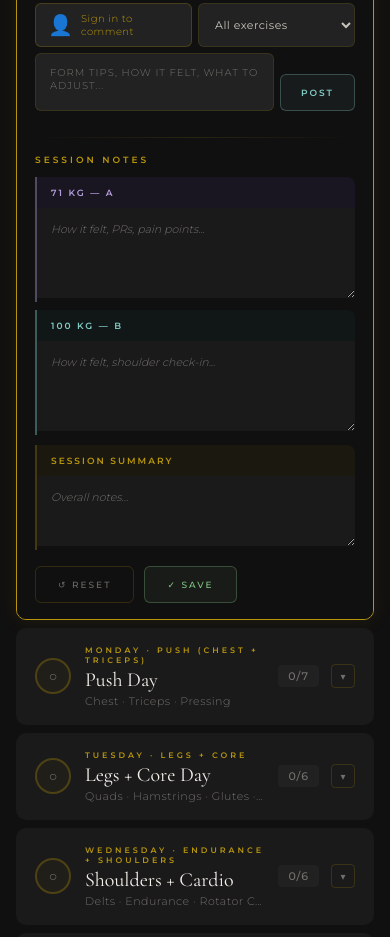
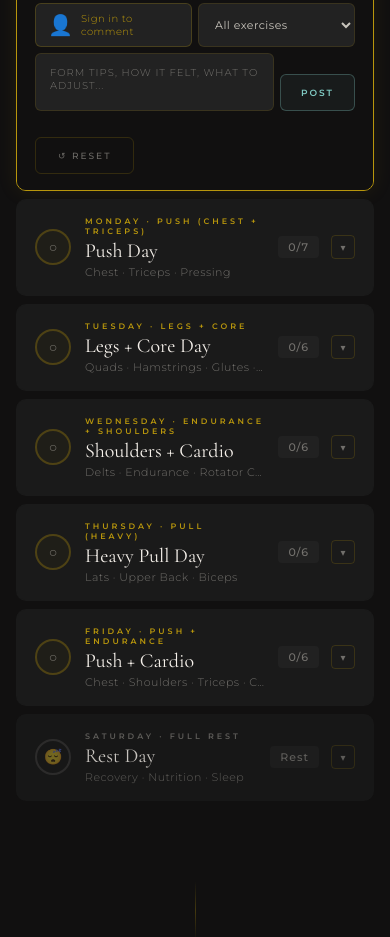
Before and after one commit to Kija-Maharjan/gym-bro, a website: page index.html in a window 390 px wide. Shown: the part 2627-3564 px from the top of the page. Drawn offline with nearby package versions, Linux system fonts and the light colour scheme.

Commit message:
removed notes ui, added reg toast

```diff
--- a/css/index.css
+++ b/css/index.css
@@ -498,33 +498,10 @@
 }
 .btn-comment:hover { background: rgba(128,203,196,0.15); }
 
-/* ── NOTES ── */
-.notes-sec { padding: 0 22px 20px; }
-.ns-divider { height: 1px; background: linear-gradient(to right, transparent, rgba(184,150,12,0.15), transparent); margin-bottom: 16px; }
-.ns-title { font-size: 9px; letter-spacing: 3px; text-transform: uppercase; color: var(--gold); margin-bottom: 12px; font-weight: 600; }
-.notes-duo { display: grid; grid-template-columns: 1fr; gap: 8px; }
-@media (min-width: 480px) { .notes-duo { grid-template-columns: 1fr 1fr; gap: 10px; } }
-.nb { border-left: 2px solid; overflow: hidden; border-radius: 0 8px 8px 0; }
-.nb.a { border-color: rgba(179,157,219,0.4); }
-.nb.b { border-color: rgba(128,203,196,0.4); }
-.nb-hd { padding: 10px 14px; font-size: 9px; font-weight: 600; letter-spacing: 2px; text-transform: uppercase; }
-.nb.a .nb-hd { background: var(--a-bg); color: var(--a-col); }
-.nb.b .nb-hd { background: var(--b-bg); color: var(--b-col); }
-.nb-ta { width: 100%; min-height: 90px; background: var(--dark2); border: none; outline: none; color: var(--text); font-family: 'Montserrat', sans-serif; font-size: 13px; line-height: 1.7; padding: 12px 14px; resize: vertical; font-weight: 300; }
-.nb-ta::placeholder { color: var(--text-dim); font-style: italic; font-size: 11px; }
-.ss-box { margin-top: 10px; border-left: 2px solid rgba(184,150,12,0.3); overflow: hidden; border-radius: 0 8px 8px 0; }
-.ss-hd { padding: 10px 14px; background: rgba(184,150,12,0.06); font-size: 9px; font-weight: 600; letter-spacing: 2px; text-transform: uppercase; color: var(--gold); }
-.ss-ta { width: 100%; min-height: 70px; background: var(--dark2); border: none; outline: none; color: var(--text); font-family: 'Montserrat', sans-serif; font-size: 13px; line-height: 1.7; padding: 12px 14px; resize: vertical; font-weight: 300; }
-.ss-ta::placeholder { color: var(--text-dim); font-style: italic; font-size: 11px; }
-
 .day-actions { display: flex; gap: 10px; padding: 0 22px 20px; flex-wrap: wrap; align-items: center; }
 .btn-act { padding: 12px 22px; font-family: 'Montserrat', sans-serif; font-size: 9px; letter-spacing: 2px; text-transform: uppercase; cursor: pointer; transition: all 0.3s; touch-action: manipulation; font-weight: 500; border-radius: 6px; }
 .btn-reset { border: 1px solid rgba(184,150,12,0.2); background: transparent; color: var(--text-dim); }
 .btn-reset:hover { border-color: var(--gold); color: var(--gold); background: rgba(184,150,12,0.06); }
-.btn-save { border: 1px solid rgba(129,199,132,0.3); background: rgba(129,199,132,0.06); color: var(--done); }
-.btn-save:hover { background: rgba(129,199,132,0.15); }
-.saved-msg { font-size: 10px; color: var(--done); letter-spacing: 2px; text-transform: uppercase; display: none; align-items: center; gap: 6px; font-weight: 500; }
-.saved-msg.show { display: flex; }
 
 /* ── DIVIDER ── */
 .divider-wrap { padding: 48px 48px 0; }
@@ -564,7 +541,6 @@
   .wu-body { padding: 0 14px 12px; }
   .day-tip { margin: 6px 18px 12px; }
   .comments-sec { padding: 0 18px 10px; }
-  .notes-sec { padding: 0 18px 16px; }
   .day-actions { padding: 0 18px 16px; }
   .rest-body { padding: 16px 18px 20px; }
   .sec-title { font-size: 24px; }
--- a/js/index.js
+++ b/js/index.js
@@ -113,7 +113,6 @@ function renderRestCard(d) {
 
 function renderTrainingCard(d) {
   const checks  = getLocalCb(currentWeek, d.id, d.exercises.length);
-  const notes   = getLocalNotes(currentWeek, d.id);
   const comments = getLocalComments(currentWeek, d.id);
   const done     = checks.filter(Boolean).length;
   const n        = d.exercises.length;
@@ -185,24 +184,8 @@ function renderTrainingCard(d) {
           <button class="btn-comment" onclick="addComment('${d.id}')">Post</button>
         </div>
       </div>
-      <div class="notes-sec">
-        <div class="ns-divider"></div>
-        <div class="ns-title">Session Notes</div>
-        <div class="notes-duo">
-          <div class="nb a"><div class="nb-hd">71 kg — A</div>
-            <textarea class="nb-ta" id="noteA_${d.id}" placeholder="How it felt, PRs, pain points..." onchange="autoSaveNotes('${d.id}')">${esc(notes.noteA)}</textarea></div>
-          <div class="nb b"><div class="nb-hd">100 kg — B</div>
-            <textarea class="nb-ta" id="noteB_${d.id}" placeholder="How it felt, shoulder check-in..." onchange="autoSaveNotes('${d.id}')">${esc(notes.noteB)}</textarea></div>
-        </div>
-        <div class="ss-box">
-          <div class="ss-hd">Session Summary</div>
-          <textarea class="ss-ta" id="sum_${d.id}" placeholder="Overall notes..." onchange="autoSaveNotes('${d.id}')">${esc(notes.summary)}</textarea>
-        </div>
-      </div>
       <div class="day-actions">
         <button class="btn-act btn-reset" onclick="resetDay('${d.id}',${n})">↺ Reset</button>
-        <button class="btn-act btn-save"  onclick="manualSave('${d.id}')">✓ Save</button>
-        <div class="saved-msg" id="savedmsg_${d.id}">✓ Saved</div>
       </div>
     </div>
   </div>`;
@@ -425,17 +408,6 @@ function deleteComment(dayId, cmtId) {
   }
 }
 
-function autoSaveNotes(dayId) {
-  const a = document.getElementById('noteA_' + dayId)?.value || '';
-  const b = document.getElementById('noteB_' + dayId)?.value || '';
-  const s = document.getElementById('sum_'   + dayId)?.value || '';
-  saveLocalNotes(currentWeek, dayId, a, b, s);
-}
-function manualSave(dayId) {
-  autoSaveNotes(dayId);
-  const msg = document.getElementById('savedmsg_' + dayId);
-  if (msg) { msg.classList.add('show'); setTimeout(() => msg.classList.remove('show'), 2000); }
-}
 function resetDay(dayId, n) {
   if (!confirm('Reset checkboxes for this day? Notes + comments stay.')) return;
   saveLocalCb(currentWeek, dayId, Array(n).fill(false));
```
Also changed, not shown: js/profile.js (+11 -0 lines).
